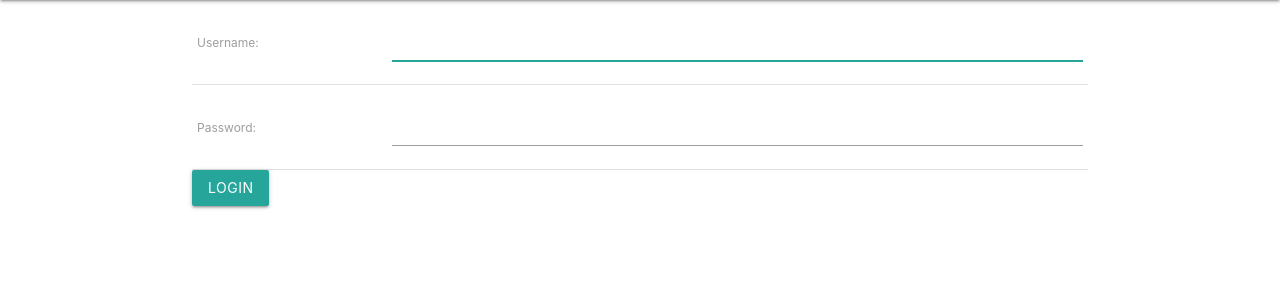
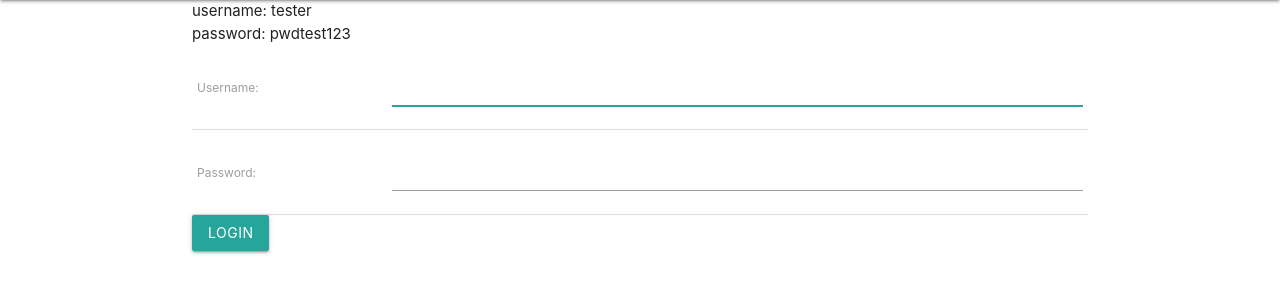
Before and after one commit to feinz/localpatient, a Django app: page /accounts/login/ in a window 1280 px wide. Shown: the part 64-364 px from the top of the page. Run offline with Django 3.2, Linux system fonts and the light colour scheme.

Commit message:
added tester username and password on login screen

```diff
--- a/templates/registration/login.html
+++ b/templates/registration/login.html
@@ -20,6 +20,8 @@
 <table>
 
 <tr>
+username: tester</br>
+password: pwdtest123
   <td>{{ form.username.label_tag }}</td>
   <td>{{ form.username }}</td>
 </tr>
```
